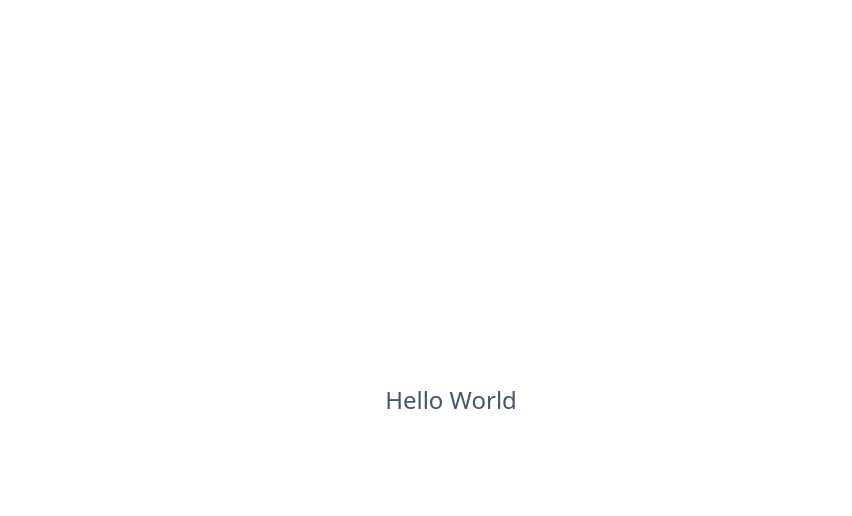
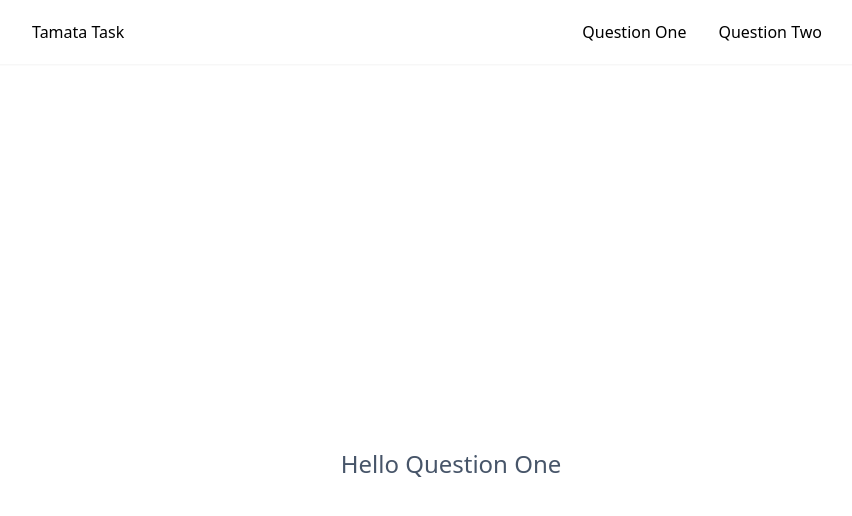
Before and after one commit to mohammedahw/tamata-task, a React (Vite) app: page / in a window 1280 px wide. Shown: the top 516 px of the page, without its empty margins (189-1041 px from the left). Built offline with nearby package versions, Linux system fonts and the light colour scheme.

Commit message:
add: react router and Navbar

```diff
--- a/package.json
+++ b/package.json
@@ -9,8 +9,12 @@
     "preview": "vite preview"
   },
   "dependencies": {
+    "localforage": "^1.10.0",
+    "match-sorter": "^6.3.1",
     "react": "^18.2.0",
-    "react-dom": "^18.2.0"
+    "react-dom": "^18.2.0",
+    "react-router-dom": "^6.8.1",
+    "sort-by": "^1.2.0"
   },
   "devDependencies": {
     "@types/react": "^18.0.27",
--- a/src/App.tsx
+++ b/src/App.tsx
@@ -1,11 +1,5 @@
 function App() {
-  return (
-    <div className="App">
-      <div className="flex justify-center items-center h-screen text-2xl text-slate-600">
-        Hello World
-      </div>
-    </div>
-  );
+  return <div className="App"></div>;
 }
 
 export default App;
--- /dev/null
+++ b/src/components/Navbar.tsx
@@ -0,0 +1,20 @@
+import { Link } from "react-router-dom";
+
+export default function Navbar() {
+  return (
+    <nav
+      className="flex justify-around items-center h-16 bg-white text-black relative shadow-sm"
+      role="navigation"
+    >
+      <div>Tamata Task</div>
+      <div className="pr-8 md:block hidden">
+        <Link to="/" className="p-4">
+          Question One
+        </Link>
+        <Link to="/map" className="p-4">
+          Question Two
+        </Link>
+      </div>
+    </nav>
+  );
+}
--- a/src/main.tsx
+++ b/src/main.tsx
@@ -2,9 +2,26 @@ import React from "react";
 import ReactDOM from "react-dom/client";
 import App from "./App";
 import "./index.css";
+import { createBrowserRouter, RouterProvider } from "react-router-dom";
+import QuestionOne from "./pages/QuestionOne";
+import QuestionTwo from "./pages/QuestionTwo";
+import ErrorPage from "./pages/ErrorPage";
+
+const router = createBrowserRouter([
+  {
+    path: "/",
+    element: <QuestionOne />,
+    errorElement: <ErrorPage />,
+  },
+  {
+    path: "/map",
+    element: <QuestionTwo />,
+  },
+]);
 
 ReactDOM.createRoot(document.getElementById("root") as HTMLElement).render(
   <React.StrictMode>
     <App />
+    <RouterProvider router={router} />
   </React.StrictMode>
 );
--- /dev/null
+++ b/src/pages/ErrorPage.tsx
@@ -0,0 +1,7 @@
+export default function ErrorPage() {
+  return (
+    <div className="flex justify-center items-center h-screen text-2xl text-slate-600">
+      404 - Page Not Found
+    </div>
+  );
+}
--- /dev/null
+++ b/src/pages/QuestionOne.tsx
@@ -0,0 +1,12 @@
+import Navbar from "../components/Navbar";
+
+export default function QuestionOne() {
+  return (
+    <>
+      <Navbar />
+      <div className="flex justify-center items-center h-screen text-2xl text-slate-600">
+        Hello Question One
+      </div>
+    </>
+  );
+}
--- /dev/null
+++ b/src/pages/QuestionTwo.tsx
@@ -0,0 +1,12 @@
+import Navbar from "../components/Navbar";
+
+export default function QuestionOne() {
+  return (
+    <>
+      <Navbar />
+      <div className="flex justify-center items-center h-screen text-2xl text-slate-600">
+        Hello Question Two
+      </div>
+    </>
+  );
+}
```
Also changed, not shown: 1 other file (tests, documents, lock files or other folders).
